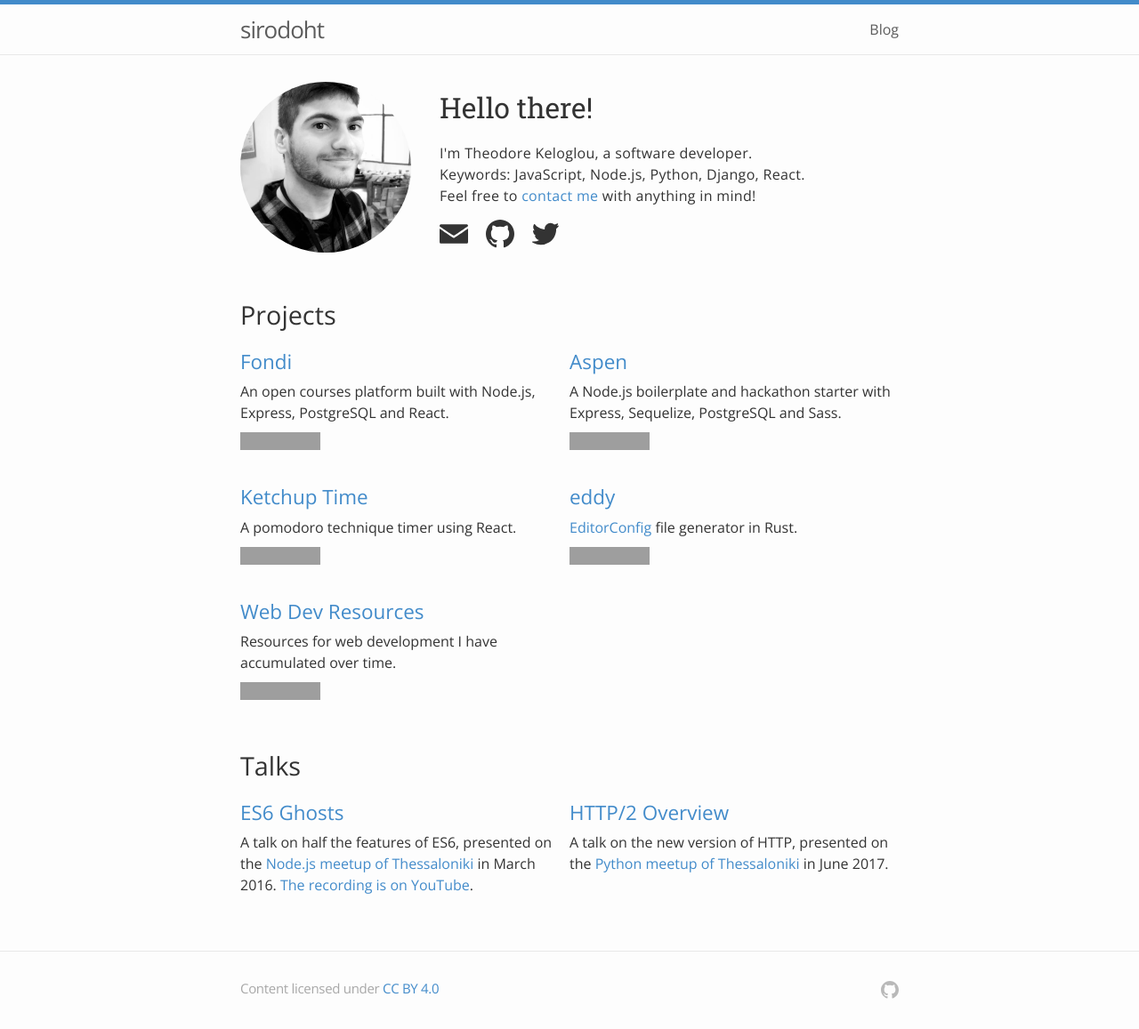
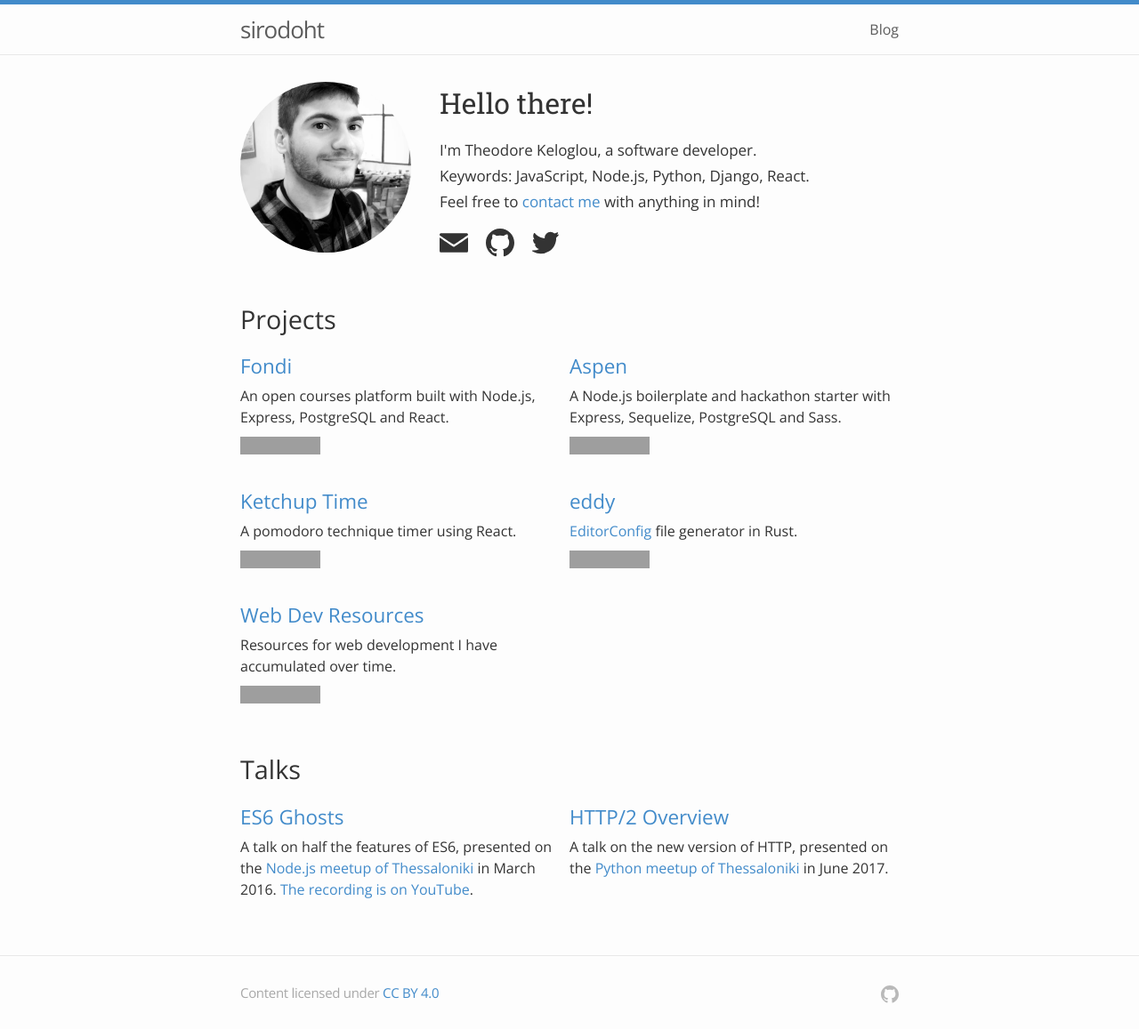
Before and after one commit to sirodoht/sirodoht.com, a Jekyll site: the page built from index.html, in a window 1280 px wide. Shown: the whole page at 89% size. Built offline with Jekyll 4.4.1, drawn with Linux system fonts in a browser that asks for light colours; grey boxes are pictures that could not be loaded.

Commit message:
update para styling

```diff
--- a/_sass/_base.scss
+++ b/_sass/_base.scss
@@ -24,8 +24,9 @@
 }
 
 p {
-  letter-spacing: 0.02em;
-  line-height: 1.5em;
+  font-size: 17px;
+  line-height: 1.7em;
+  letter-spacing: -0.05px;
 }
 
 hr {
```
